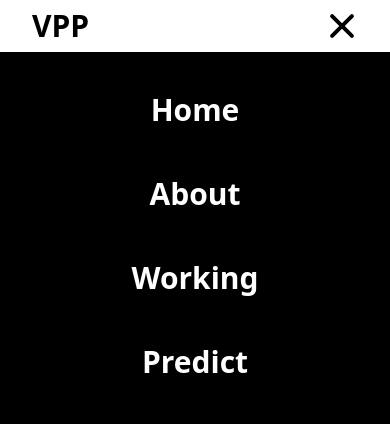
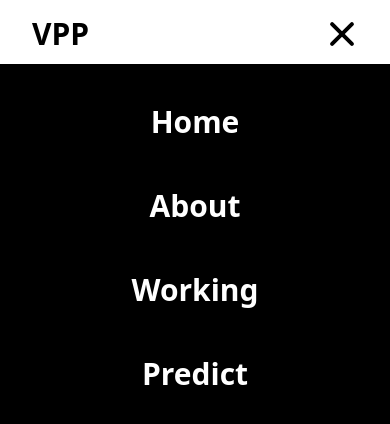
Before and after one commit to ota0912/VPP-frontend, a React (Vite) app: page / in a window 390 px wide. Both pictures are taken after a click on the element 342 px from the left and 30 px from the top of the page. Shown: the top 424 px of the page. Built offline with nearby package versions, Linux system fonts and the light colour scheme.

Commit message:
Updated mobile header view

```diff
--- a/src/components/Hamburger.tsx
+++ b/src/components/Hamburger.tsx
@@ -4,7 +4,7 @@ type hamburgerProps = {
 
 const Hamburger = ({setHamOpen}:hamburgerProps) => {
   return (
-    <div data-aos="fade-up" data-aos-duration="300" className="top-[3.25rem] absolute w-full menu-height bg-black z-50 flex flex-col justify-start items-center gap-8 py-8" onClick={()=>{setHamOpen(false)}}>
+    <div data-aos="fade-up" data-aos-duration="300" className="top-[4rem] absolute w-full menu-height bg-black z-50 flex flex-col justify-start items-center gap-8 py-8" onClick={()=>{setHamOpen(false)}}>
         <a href="#home" className="cursor-pointer py-2 text-white font-semibold font-sans text-3xl">Home</a>
         <a href="#about" className="cursor-pointer py-2 text-white font-semibold font-sans text-3xl">About</a>
         <a href="#working" className="cursor-pointer py-2 text-white font-semibold font-sans text-3xl">Working</a>
--- a/src/components/Header.tsx
+++ b/src/components/Header.tsx
@@ -18,7 +18,7 @@ const Header = ({hamOpen,setHamOpen}:headerProps) => {
   }, [top]);
 
   return (
-    <div className={`bg-white z-10 px-40 py-4 top-0 flex flex-row justify-evenly sticky ${!top && `shadow-xl`} max-xl:px-20 max-lg:px-8 max-md:justify-between max-md:py-2`}>
+    <div className={`bg-white z-10 px-40 py-4 top-0 flex flex-row justify-evenly sticky ${!top && `shadow-xl`} max-xl:px-20 max-lg:px-8 max-md:justify-between`}>
       <div className="basis-1/3 max-md:basis-0">
         <h1 className="py-1 text-black font-extrabold font-sans text-4xl max-sm:text-3xl max-md:py-0">VPP</h1>
       </div>
--- a/src/index.css
+++ b/src/index.css
@@ -36,7 +36,7 @@
     }
 
     .menu-height {
-        height: calc(100vh - 3.25rem)
+        height: calc(100vh - 4rem)
     }
 
     .dd-forward{
```
